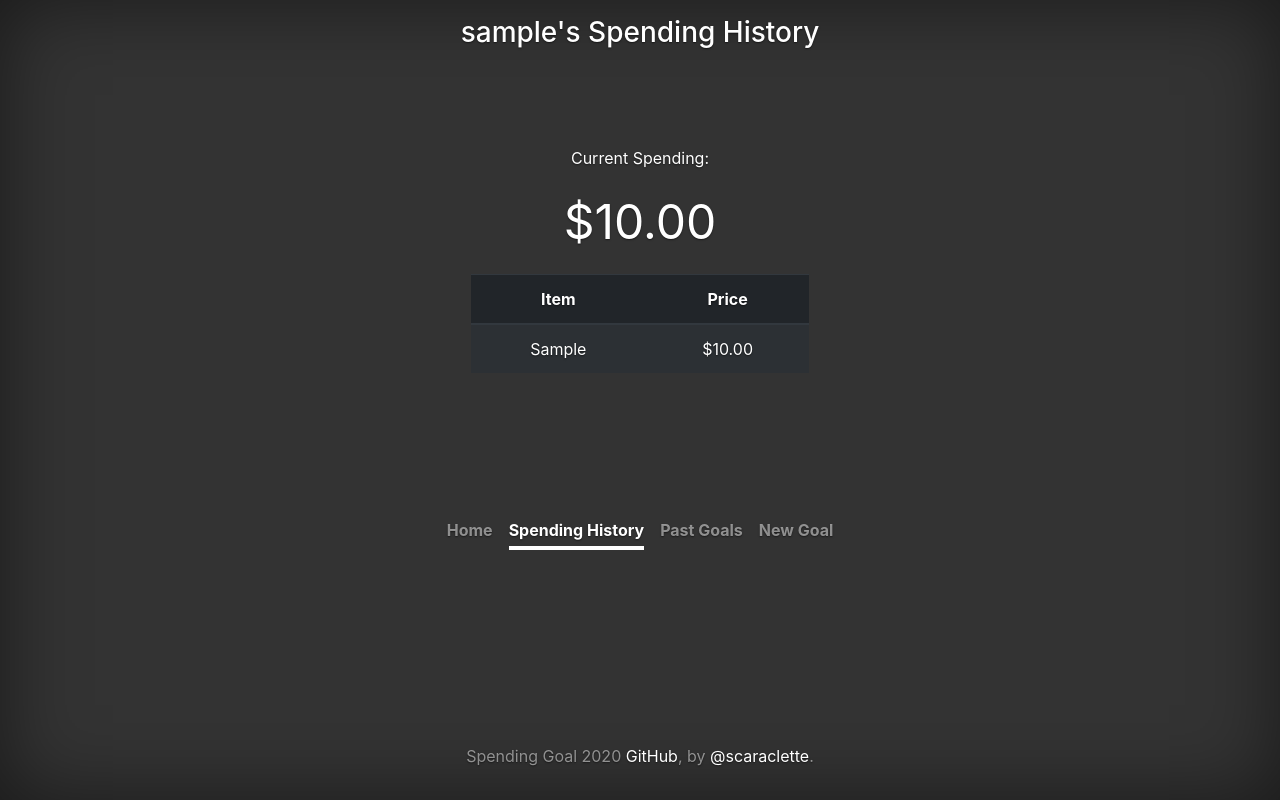
After one commit to scaraclette/Spending-Goal, a Django app: page /spending-history in a window 1280 px wide. The commit adds this page. Run offline with Django 3.2, Linux system fonts and the light colour scheme; a user stored in the database is signed in; tables that the repository leaves empty hold one stand-in row (values such as "Sample post"); some libraries are stand-ins or nearby versions.

Commit message:
Added past spending page and new goal form

```diff
--- a/sg/goals/urls.py
+++ b/sg/goals/urls.py
@@ -8,5 +8,8 @@ URL notes:
 
 urlpatterns = [
     path("", views.currentGoal, name='currentGoal'),
-    path("add-spending", views.addSpending, name='addSpending')
+    path("add-spending", views.addSpending, name='addSpending'),
+    path("spending-history", views.spendingHistory, name='spendingHistory'),
+    path("new-goal", views.newGoal, name='newGoal'),
+    path("add-goal", views.newGoal, name='addGoal'),
 ]
--- a/sg/goals/views.py
+++ b/sg/goals/views.py
@@ -4,7 +4,7 @@ from django.http import HttpResponse
 from django.contrib.auth.models import User
 from .models import Spending, Goal
 from decimal import *
-from .forms import SpendingForm
+from .forms import SpendingForm, NewGoal
 
 # Create your views here.
 # View that shows the current user's goal
@@ -43,4 +43,25 @@ def addSpending(request):
             return redirect('currentGoal')
             # TODO: redirect to the created topic page
 
-    return HttpResponse("GET REQUEST")
+    return HttpResponse("INVALID FORM")
+
+def spendingHistory(request):
+    user = request.user
+    goals = user.allGoals.all()
+    currentGoal = goals[len(goals)-1]
+    currentSpending = currentGoal.currentSpending.all()
+    context = {
+        'currentGoal': currentGoal,
+        'currentSpending': currentSpending
+    }
+    return render(request, 'spendingHistory.html', context)
+
+def newGoal(request):
+    form = NewGoal()
+    context = {
+        'form':form
+    }
+    return render(request, 'newGoal.html', context)
+
+def addGoal(request):
+    return HttpResponse("form submit")
--- a/sg/static/css/cover.css
+++ b/sg/static/css/cover.css
@@ -44,6 +44,10 @@ body {
 
 .ntsValue {
     font-size: xxx-large;
+}
+
+.ntsTitle {
+    margin-bottom: 0;
 }
 
 .cover-container {
@@ -118,3 +122,13 @@ body {
 .modal-content {
   background-color: #333;
 }
+
+.my-custom-scrollbar {
+    position: relative;
+    height: 15rem;
+    overflow: auto;
+}
+
+.table-wrapper-scroll-y {
+    display: block;
+}
--- a/sg/templates/includes/form.html
+++ b/sg/templates/includes/form.html
@@ -1,4 +1,6 @@
 {% load widget_tweaks %}
+
+<!--TODO: create custom tag-->
 
 {% if form.non_field_errors %}
   <div class="alert alert-danger" role="alert">
--- /dev/null
+++ b/sg/templates/spendingHistory.html
@@ -0,0 +1,61 @@
+{% extends 'base.html' %}
+
+{% load static %}
+
+{% block title%}Spending History{% endblock %}
+
+{% block stylesheet %}
+<link rel="stylesheet" href="{% static 'css/cover.css' %}" type="text/css">
+{% endblock %}
+
+{% block body %}
+<div class="cover-container d-flex h-100 p-3 mx-auto flex-column">
+    <header class="masthead mx-auto">
+        <div class="inner">
+            <h3 class="masthead-brand">{{user.username}}'s Spending History</h3>
+            <!--Show if user is authenticated-->
+        </div>
+    </header>
+
+    <main role="main" class="inner cover">
+        <div class="container">
+            <p>Current Spending:</p>
+            <p class="ntsValue">${{currentGoal.totalSpending}}</p>
+        </div>
+
+        <div class="table-wraper-scroll-y my-custom-scrollbar">
+            <table class="table table-striped table-dark">
+                <thead>
+                    <tr>
+                        <th scope="col">Item</th>
+                        <th scope="col">Price</th>
+                    </tr>
+                </thead>
+                <tbody>
+                    {% for i in currentSpending %}
+                    <tr>
+                        <td>{{ i.item }}</td>
+                        <td>${{ i.price }}</td>
+                    </tr>
+                    {% endfor %}
+                </tbody>
+            </table>
+        </div>
+    </main>
+
+
+    <nav class="nav nav-masthead justify-content-center">
+        <a class="nav-link" href="{% url 'currentGoal'%}">Home</a>
+        <a class="nav-link active" href="#">Spending History</a>
+        <a class="nav-link" href="#">Past Goals</a>
+        <a class="nav-link" href="{% url 'newGoal' %}">New Goal</a>
+    </nav>
+
+    <footer class="mastfoot mt-auto">
+        <div class="inner">
+            <p>Spending Goal 2020 <a href="https://github.com/scaraclette/Spending-Goal.git">GitHub</a>, by <a
+                    href="https://github.com/scaraclette/">@scaraclette</a>.</p>
+        </div>
+    </footer>
+</div>
+{% endblock %}
```
Also changed, not shown: sg/goals/forms.py (+9 -1 lines), sg/templates/currentGoal.html (+8 -4 lines), sg/templates/newGoal.html (added, +42 -0 lines).
